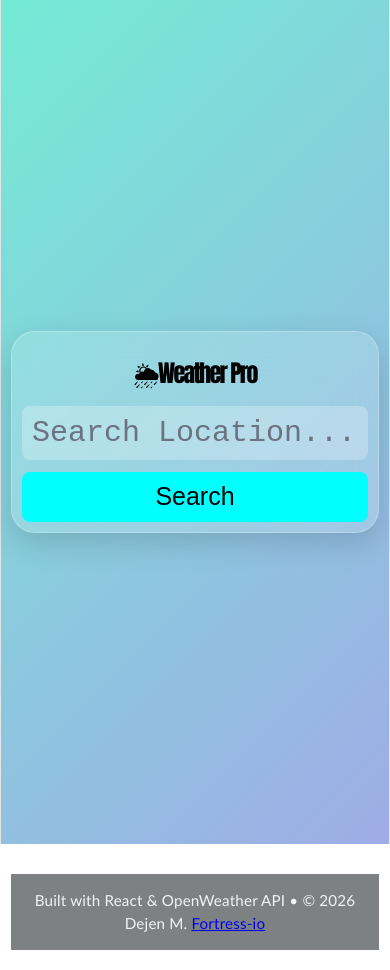
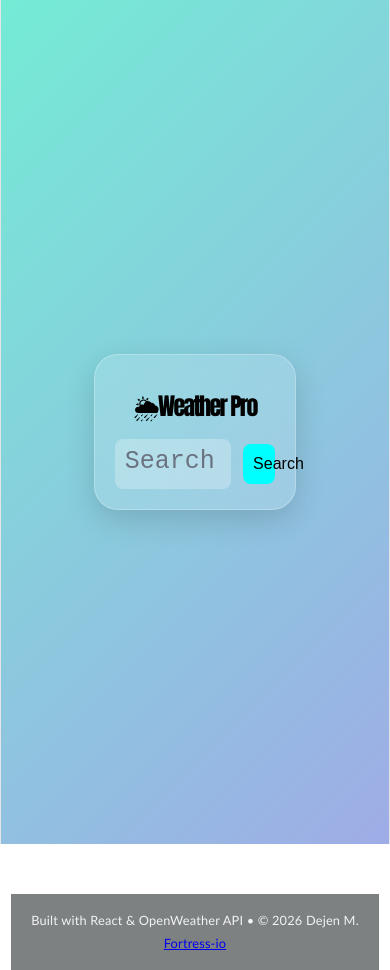
Before and after one commit to Fortress-io/AuraX-Summer-2026, a React (Vite) app in the folder AuraX-summer-2026/week-six/weather-app/: page / in a window 390 px wide. Built offline with nearby package versions, Linux system fonts and the light colour scheme; no server answers.

Commit message:
final weather app

```diff
--- a/AuraX-summer-2026/week-six/weather-app/src/App.css
+++ b/AuraX-summer-2026/week-six/weather-app/src/App.css
@@ -33,7 +33,7 @@
   gap: 40px;
 }
 .search-panel {
-  width: min(900px, 100%);
+  width: min(1200px, 55%);
   margin: 50px auto;
   display: flex;
   flex-direction: column;
@@ -67,12 +67,12 @@
   color: #1f2937;
   outline: none;
   height: 50px;
-  font-size: 30px;
+  font-size: 25px;
   font-family: monospace;
 }
 .search-panel input::placeholder {
   color: #6b7280;
-  font-size: 30px;
+  font-size: 25px;
 }
 .search-panel button {
   margin-top: 15px;
@@ -140,6 +140,7 @@
   margin: auto;
 }
 .footer {
+  background-color: #4c4e4f;
   text-align: center;
   padding: 30px 20px;
   color: rgba(255, 255, 255, 0.9);
@@ -160,12 +161,13 @@
     gap: 20px;
     padding: 10px;
     height: 100vh;
+    display: flex;
+    flex-direction: column;
   }
 
   .search-panel {
-    width: 100%;
-    padding: 10px;
-    margin: 10px auto;
+    padding: 20px;
+    margin: 20px auto;
   }
 
   .search-panel h1 {
@@ -173,41 +175,57 @@
   }
 
   .search {
-    flex-direction: column;
+    display: flex;
     gap: 12px;
   }
 
-  .search input,
+  .search input {
+    width: 80%;
+    font-size: 1rem;
+    font-family: monospace;
+  }
   .search button {
-    width: 100%;
+    width: 20%;
+    height: 40px;
+    font-size: 1rem;
   }
 
   .weather-card {
-    width: 100%;
-    margin: 0;
+    width: min(500px, 95%);
+    padding: 20px;
+    margin: 10px auto;
+    border-radius: 18px;
   }
-
   .city {
     font-size: 1.2rem;
-    margin-top: 0px;
   }
 
   .temperature {
-    font-size: 1rem;
+    font-size: 2.5rem;
   }
 
   .weather-icon {
-    width: 30px;
-    height: 30px;
+    width: 60px;
+    height: 60px;
   }
 
   .details p {
-    font-size: 0.35rem;
+    font-size: 16px;
+    margin: 10px 0;
   }
 
   .footer {
     padding: 15px;
-    font-size: 0.95rem;
+    font-size: 0.8rem;
     background-color: #7d8182;
+    margin-top: 20px;
+    font-family:
+      "Trebuchet MS", "Lucida Sans Unicode", "Lucida Grande", "Lucida Sans",
+      Arial, sans-serif;
+  }
+  .description,
+  .location,
+  .date {
+    font-size: 0.9rem;
   }
 }
--- a/AuraX-summer-2026/week-six/weather-app/src/components/WeatherCard.css
+++ b/AuraX-summer-2026/week-six/weather-app/src/components/WeatherCard.css
@@ -1,6 +1,6 @@
 .weather-card {
   background: rgba(255, 255, 255, 0.18);
-
+  width: min(1200px, 55%);
   backdrop-filter: blur(18px);
   -webkit-backdrop-filter: blur(18px);
 
@@ -10,9 +10,8 @@
 
   box-shadow: 0 10px 30px rgba(0, 0, 0, 0.15);
 
-  padding: 35px;
-  margin: 25px;
-  width: 900px;
+  padding: 25px;
+  margin: 20px auto;
 }
 
 .weather-card:hover {
@@ -36,7 +35,7 @@
   margin: 10px 0;
 }
 .temperature {
-  font-size: 4rem;
+  font-size: 1.5rem;
   font-weight: bold;
   color: #1f2937;
   margin: 20px 0;
@@ -51,7 +50,7 @@
 
 .city {
   color: black;
-  font-size: 4rem;
+  font-size: 3rem;
   font-weight: 800;
   display: flex;
   gap: 10px;
@@ -63,7 +62,7 @@
   color: aqua;
   font-size: 35px;
   font-family: "Courier New", Courier, monospace;
-  font-weight: 800;
+  font-weight: 900;
   margin: 20px 20px;
 }
 
@@ -71,6 +70,10 @@
   color: white;
   padding: 50px;
   font-size: 5rem;
+  font-family:
+    "Trebuchet MS", "Lucida Sans Unicode", "Lucida Grande", "Lucida Sans",
+    Arial, sans-serif;
+  font-weight: 900;
 }
 
 .details p {
@@ -109,8 +112,8 @@
 }
 
 .weather-icon {
-  width: 250px;
-  height: 200px;
+  width: 120px;
+  height: 100px;
   animation: float 3s ease-in-out infinite;
 }
 @keyframes fadeInUp {
```
